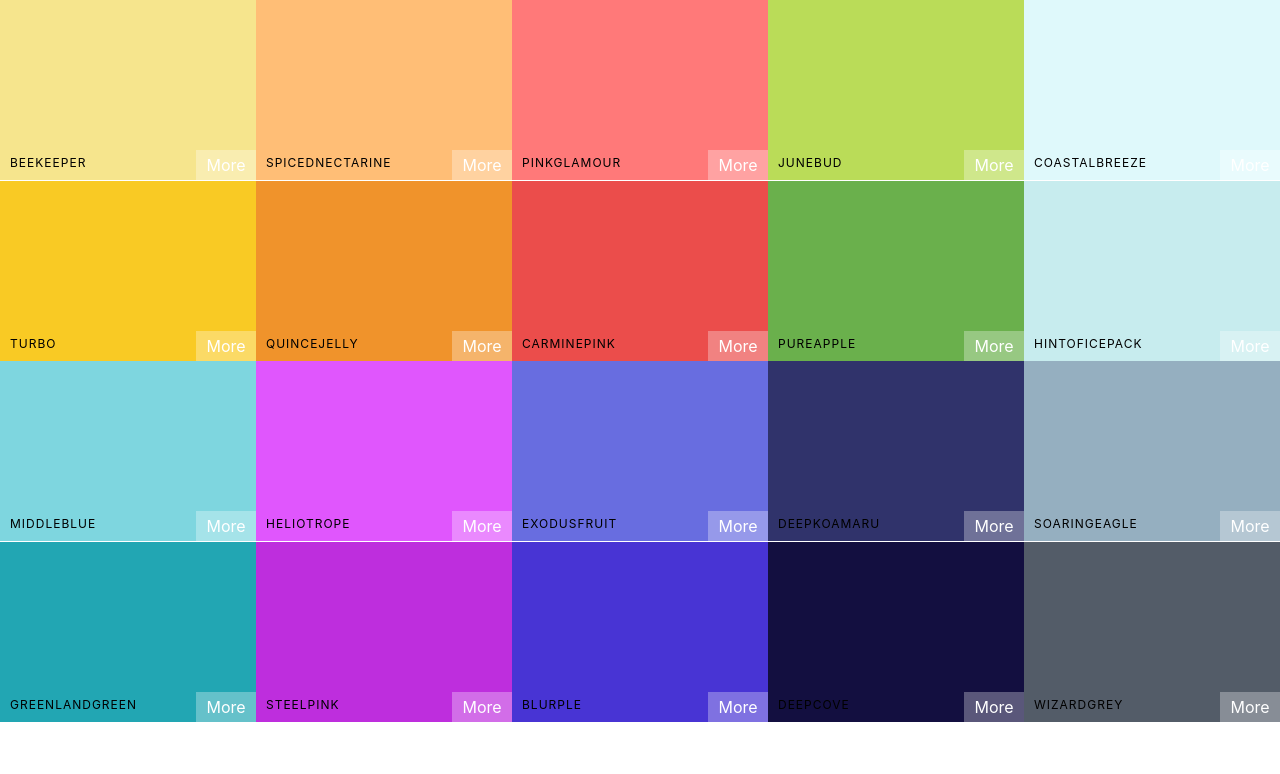
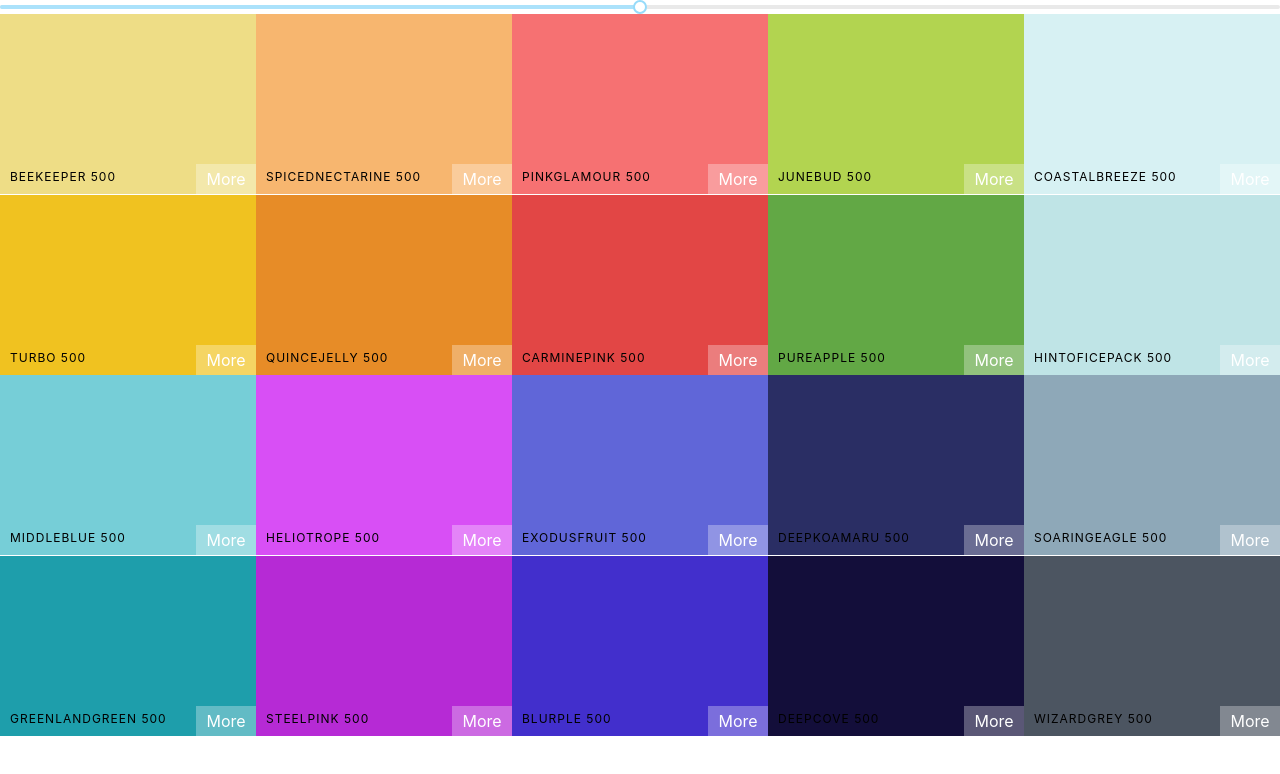
Before and after one commit to MichaelOgunsanmi/reactColorPalette, a React (Create React App) app: page / in a window 1280 px wide. Shown: the top 774 px of the page. Built offline with nearby package versions, Linux system fonts and the light colour scheme.

Commit message:
Added slider to control darkness level of color

```diff
--- a/package.json
+++ b/package.json
@@ -7,6 +7,7 @@
     "@testing-library/react": "^9.4.0",
     "@testing-library/user-event": "^7.2.1",
     "chroma-js": "^2.1.0",
+    "rc-slider": "^9.3.0",
     "react": "^16.12.0",
     "react-copy-to-clipboard": "^5.0.2",
     "react-dom": "^16.12.0",
--- a/src/App.js
+++ b/src/App.js
@@ -6,10 +6,9 @@ import {generatePalette} from "./utils/colorHelpers";
 
 
 function App() {
-    console.log(generatePalette(seedPalettes[4]))
   return (
     <div>
-      <Palette {...seedPalettes[4]}/>
+      <Palette palette={generatePalette(seedPalettes[4])} />
     </div>
   );
 }
--- a/src/Palette.js
+++ b/src/Palette.js
@@ -1,12 +1,27 @@
-import React from 'react';
+import React, {useState} from 'react';
+import Slider from "rc-slider";
 import ColorBox from "./ColorBox";
 
 import "./Palette.css";
+import "rc-slider/assets/index.css"
 
 const Palette = (props) => {
-    const colorBoxes = props.colors.map( color => <ColorBox backgroundColor={color.color} name={color.name}/>);
+    const [level, setLevel] = useState(500);
+    const {colors} = props.palette;
+
+    const changeLevel = (level) => {setLevel(level)};
+
+    const colorBoxes = colors[level].map( color => <ColorBox backgroundColor={color.hex} name={color.name}/>);
+
     return (
         <div className={'Palette'}>
+            <Slider
+                defaultValue={level}
+                min={100}
+                max={900}
+                step={100}
+                onAfterChange={changeLevel}
+            />
             {/*Navbar Here*/}
             <div className="Palette-colors">{colorBoxes}</div>
             {/*Footer eventually*/}
```
Also changed, not shown: 1 other file (tests, documents, lock files or other folders).
